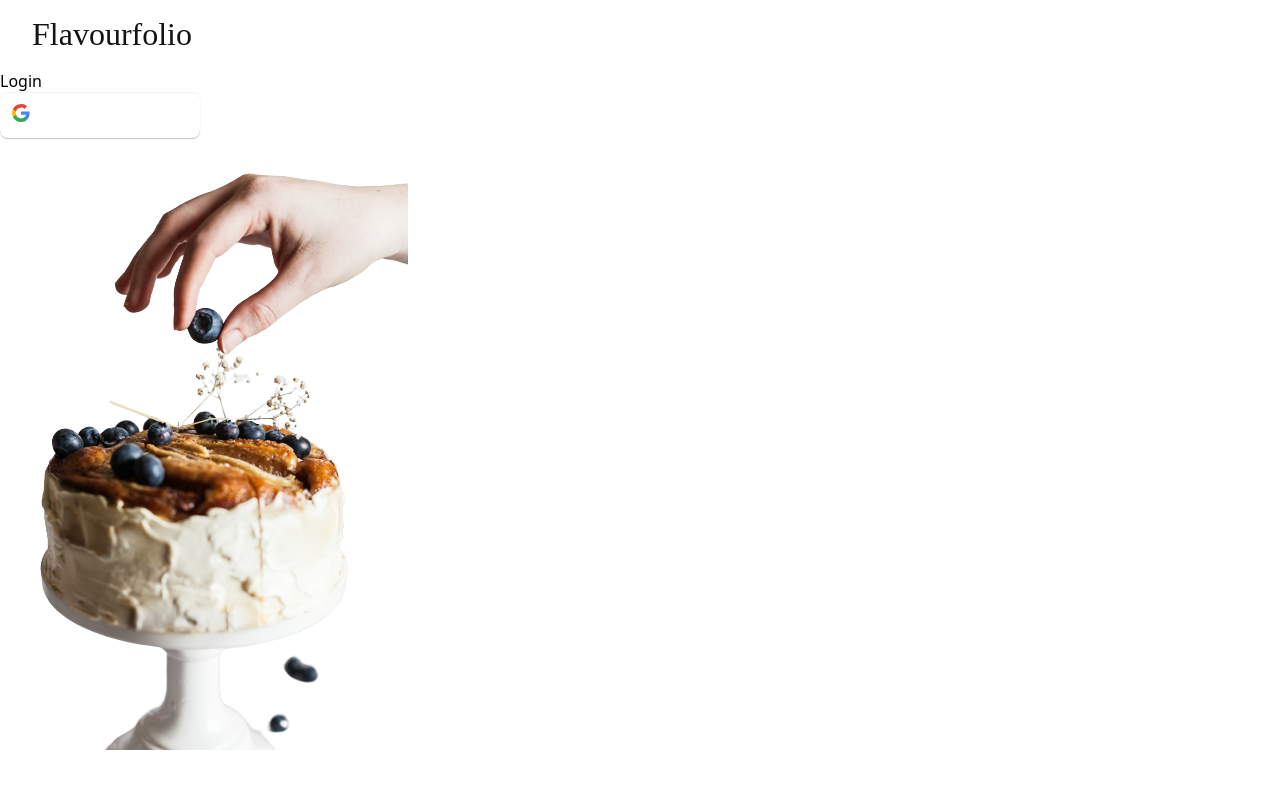
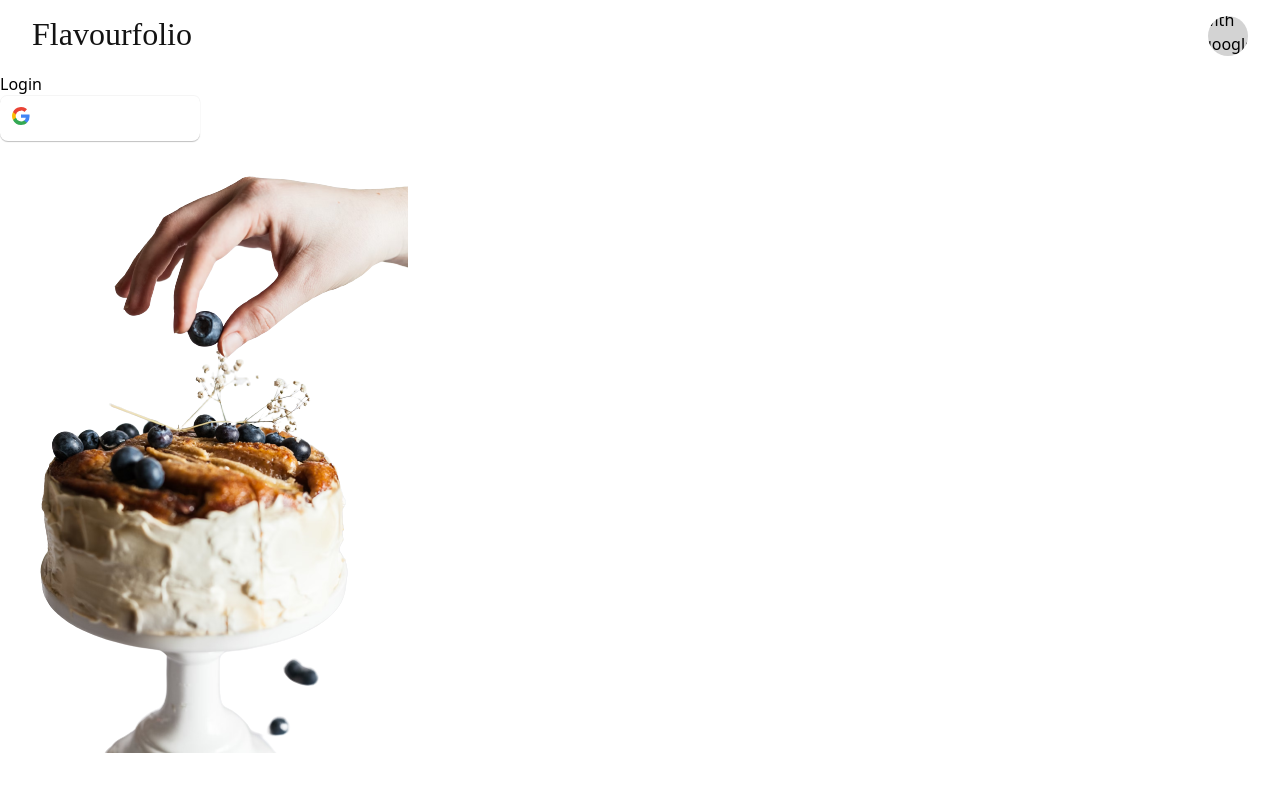
Before and after one commit to adhitht/FlavourFolio, a React (Vite) app in the folder Frontend/FlavourFolio/: page /Login in a window 1280 px wide. Shown: the top 792 px of the page. Built offline with nearby package versions, Linux system fonts and the light colour scheme; a web font is replaced by a local one; what @radix-ui/themes would draw is missing.

Commit message:
Login Done

```diff
--- a/Frontend/FlavourFolio/src/components/Navbar.jsx
+++ b/Frontend/FlavourFolio/src/components/Navbar.jsx
@@ -1,19 +1,25 @@
 import {Link} from 'react-router-dom';
 import {BsFillPersonFill} from 'react-icons/bs'
+import { useCookies } from 'react-cookie';
 
 const Navbar = () => {
+  const [cookies, setCookie] = useCookies()
+  const authcookie = cookies.authtoken
+  console.log(authcookie)
   return (
     <nav className='navbar h-[72px]'>
+
       <Link to ='/'>
         <div className='logo'>
         <h2>Flavourfolio</h2>
         </div>
       </Link>
-      {/* <Link to='/Login'>
+      <Link to='/Login'>
         <div className="profile-icon-main-page">
-          <BsFillPersonFill size={'90%'} color='rgb(0,0,0,0.3)'/>
+        {authcookie ?
+          <BsFillPersonFill size={'90%'} color='rgb(0,0,0,0.3)'/> : <p>Sign in with google</p>}
         </div>
-      </Link> */}
+      </Link>
     </nav>
   )
 }
--- a/Frontend/FlavourFolio/src/pages/Login.jsx
+++ b/Frontend/FlavourFolio/src/pages/Login.jsx
@@ -3,9 +3,7 @@ import CherryOnTop from "../assets/cherry-on-top.png";
 import axios from 'axios'
 const Login = () => {
   const handleLogin = async () => {
-    console.log("Signing In");
-    const { data } = await axios.get("http://localhost:8000/login");
-    console.log(data);
+window.location.href = "http://localhost:8000/auth/google"
   };
   return (
     <>
```
Also changed, not shown: 1 other file (tests, documents, lock files or other folders).
